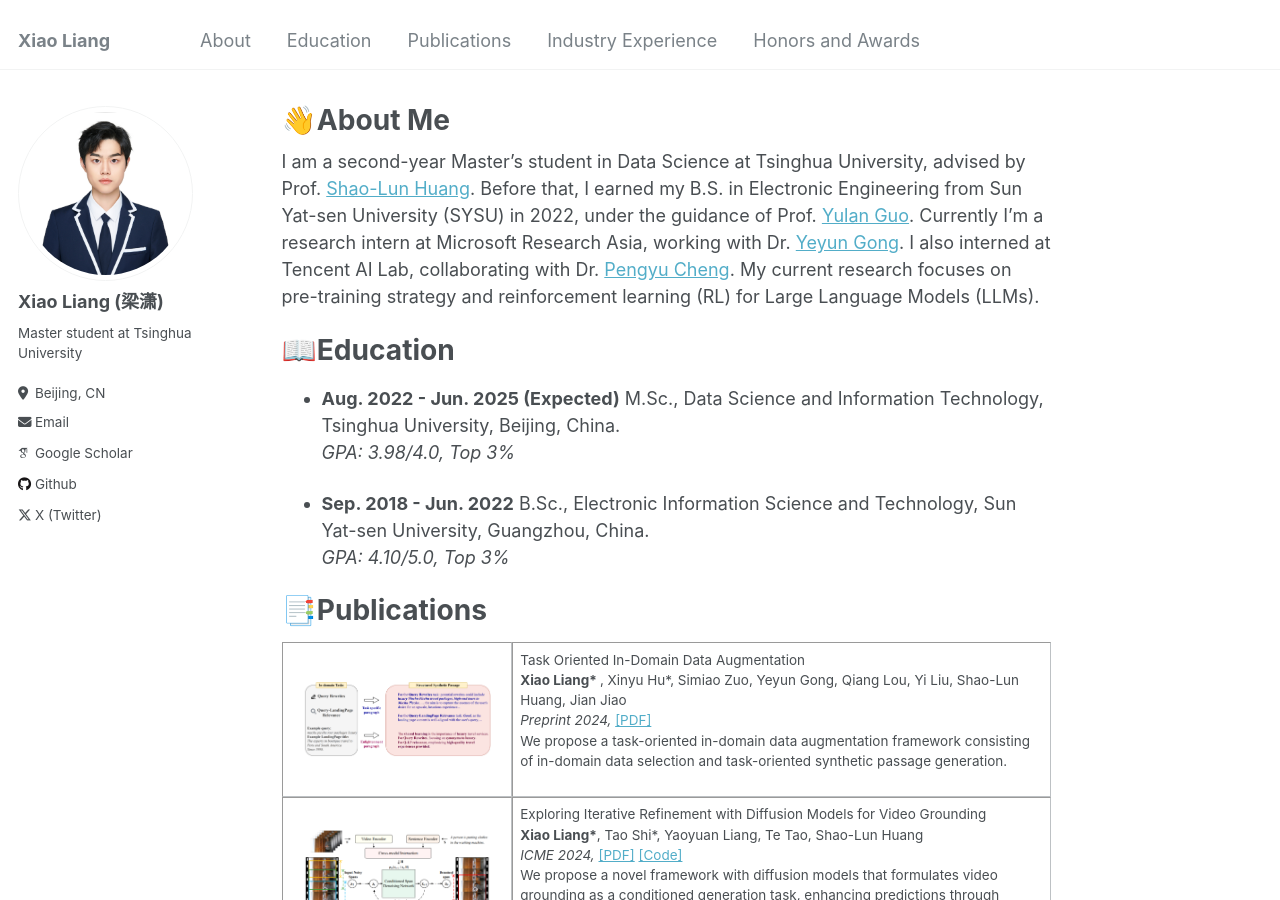
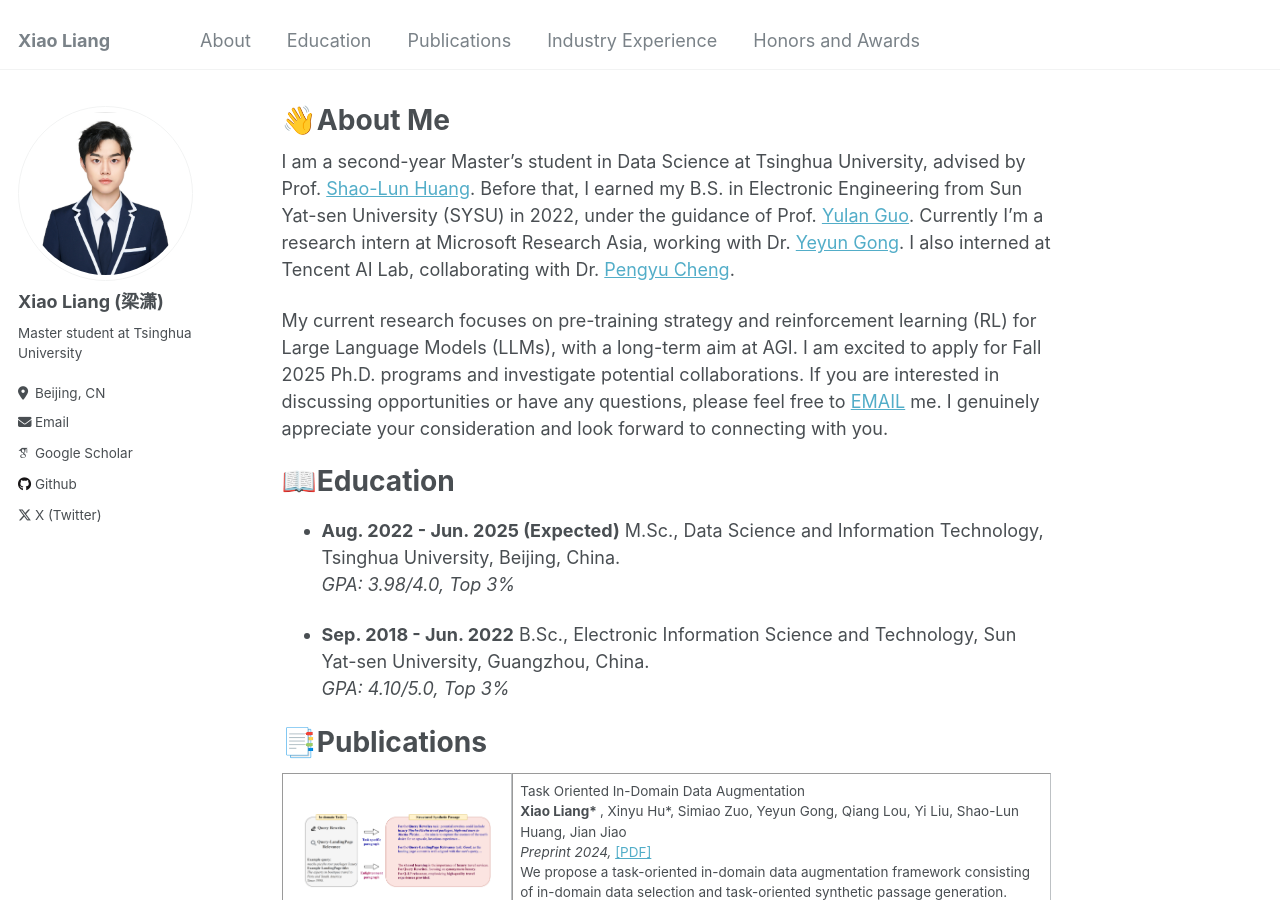
Before and after one commit to MasterVito/MasterVito.github.io, a Jekyll site: the page built from _pages/about.md, in a window 1280 px wide and 900 px high. Built offline with Jekyll 4.4.1, drawn with Linux system fonts in a browser that asks for light colours; some web fonts are replaced.

Commit message:
init_version

```diff
--- a/_pages/about.md
+++ b/_pages/about.md
@@ -8,10 +8,10 @@ redirect_from:
 ---
 
 
-I am a second-year Master's student in Data Science at Tsinghua University, advised by Prof. [Shao-Lun Huang](https://sites.google.com/view/slhuang/home). Before that, I earned my B.S. in Electronic Engineering from Sun Yat-sen University (SYSU) in 2022, under the guidance of Prof. [Yulan Guo](http://www.yulanguo.cn/). Currently I'm a research intern at Microsoft Research Asia, working with Dr. [Yeyun Gong](https://www.microsoft.com/en-us/research/people/yegong/). I also interned at Tencent AI Lab, collaborating with Dr. [Pengyu Cheng](https://linear95.github.io/). My current research focuses on pre-training strategy and reinforcement learning (RL) for Large Language Models (LLMs).
+I am a second-year Master's student in Data Science at Tsinghua University, advised by Prof. [Shao-Lun Huang](https://sites.google.com/view/slhuang/home). Before that, I earned my B.S. in Electronic Engineering from Sun Yat-sen University (SYSU) in 2022, under the guidance of Prof. [Yulan Guo](http://www.yulanguo.cn/). Currently I'm a research intern at Microsoft Research Asia, working with Dr. [Yeyun Gong](https://www.microsoft.com/en-us/research/people/yegong/). I also interned at Tencent AI Lab, collaborating with Dr. [Pengyu Cheng](https://linear95.github.io/).
 
-<!-- , with a long-term aim at AGI.
-I am excited to apply for Fall 2025 Ph.D. programs and investigate potential collaborations. If you are interested in discussing opportunities or have any questions, please feel free to [EMAIL](mailto:vitoliang0601@gmail.com) me. I genuinely appreciate your consideration and look forward to connecting with you. -->
+My current research focuses on pre-training strategy and reinforcement learning (RL) for Large Language Models (LLMs), with a long-term aim at AGI.
+I am excited to apply for Fall 2025 Ph.D. programs and investigate potential collaborations. If you are interested in discussing opportunities or have any questions, please feel free to [EMAIL](mailto:vitoliang0601@gmail.com) me. I genuinely appreciate your consideration and look forward to connecting with you.
 
 
 
```
